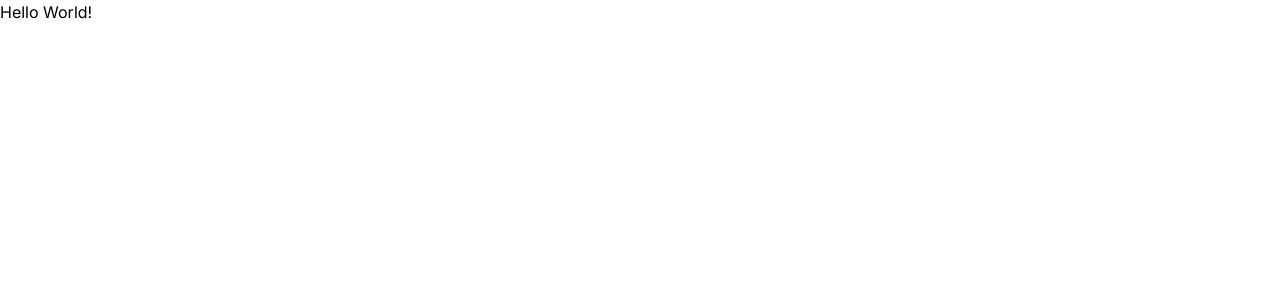
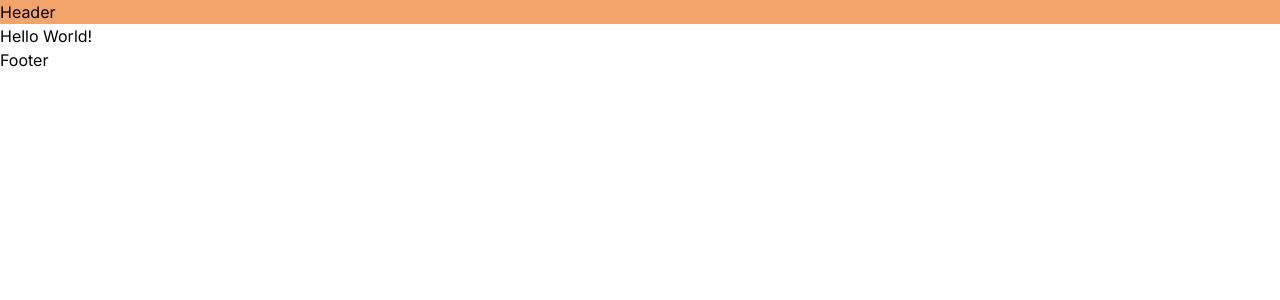
Before and after one commit to fabiooaugusto/projeto-final, a Next.js app: page / in a window 1280 px wide. Shown: the top 300 px of the page. Built offline with nearby package versions, Linux system fonts and the light colour scheme.

Commit message:
feat: add default colors

```diff
--- a/app/layout.tsx
+++ b/app/layout.tsx
@@ -1,3 +1,5 @@
+import Footer from "@/components/Footer"
+import Header from "@/components/Header"
 import './globals.css'
 import type { Metadata } from 'next'
 import { Inter } from 'next/font/google'
@@ -16,7 +18,10 @@ export default function RootLayout({
 }) {
 	return (
 		<html lang="en">
-			<body className={inter.className}>{children}</body>
+
+			<body className={inter.className}><Header />{children}<Footer /></body>
+
 		</html>
+
 	)
 }
--- /dev/null
+++ b/components/Footer.tsx
@@ -0,0 +1,9 @@
+import React from 'react'
+
+const Footer = () => {
+  return (
+    <footer>Footer</footer>
+  )
+}
+
+export default Footer
--- /dev/null
+++ b/components/Header.tsx
@@ -0,0 +1,9 @@
+import React from 'react'
+
+const Header = () => {
+  return (
+    <header className='bg-orange-light'>Header</header>
+  )
+}
+
+export default Header
--- a/tailwind.config.js
+++ b/tailwind.config.js
@@ -5,6 +5,22 @@ module.exports = {
 		'./components/**/*.{js,ts,jsx,tsx,mdx}',
 		'./app/**/*.{js,ts,jsx,tsx,mdx}',
 	],
-	theme: {},
+	theme: {
+		colors: {
+			"white": "#ffffff",
+			"orange": {
+				"lightest":"#FFEDE0",
+				"light":"#F3A46A",
+			},
+			"brown": {
+				"light":"#613B36",
+				"dark":"311501",
+			},
+			"gray": {
+				"light":"C1C1C1",
+				"dark":"343434",
+			}
+		  },
+	},
 	plugins: [],
 }
```
